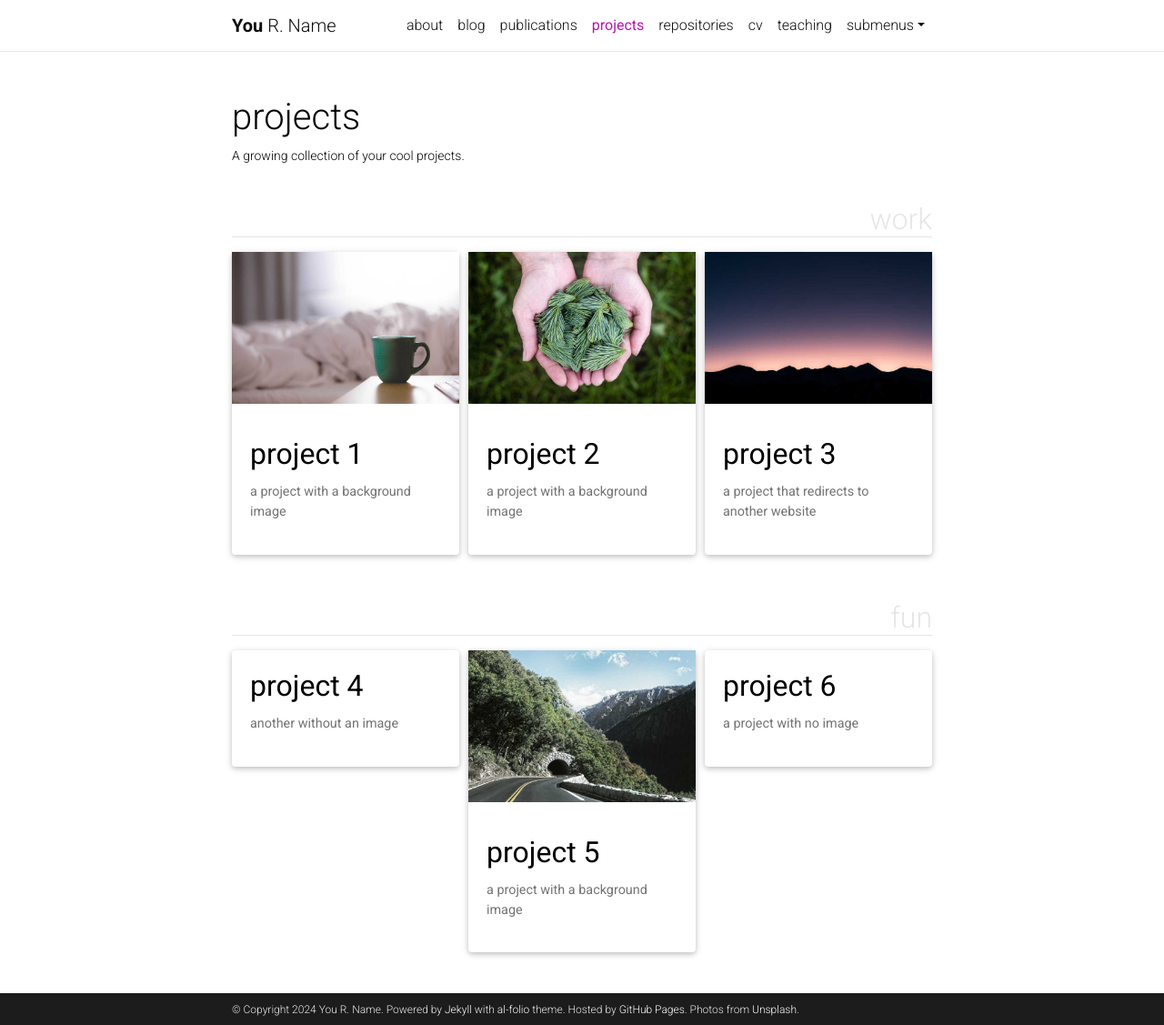
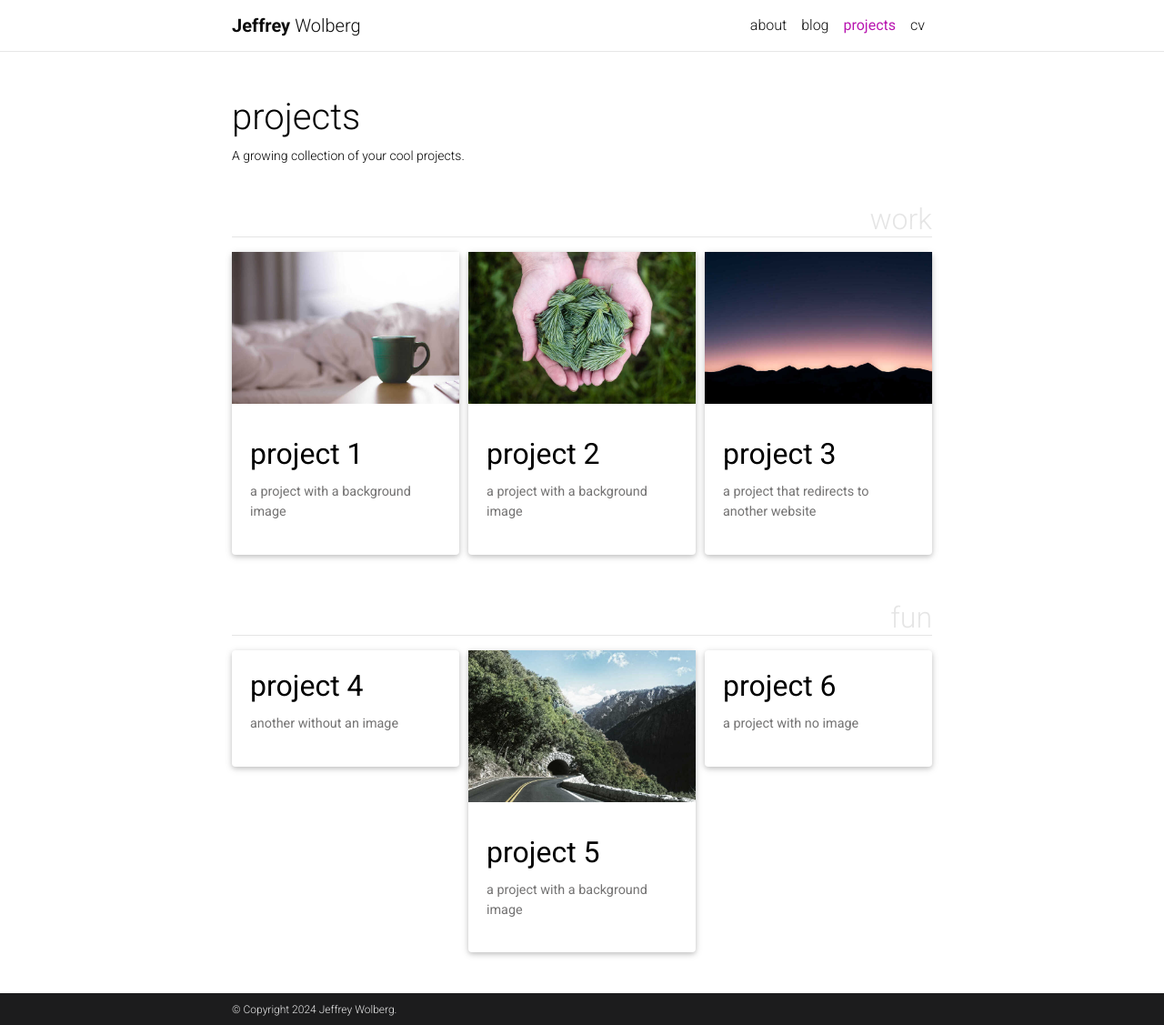
Before and after one commit to jeffreywolberg/jeffreywolberg.github.io, a Jekyll site: the page built from _pages/projects.md, in a window 1280 px wide and 1127 px high. Shown: the whole window at 91% size. Built offline with Jekyll 4.4.1, drawn with Linux system fonts in a browser that asks for light colours; full-size pictures stand in for the smaller copies a plugin makes; comment, search, counter and statistics services are not loaded; a style sheet for code colours, icons or effects is not loaded.

Commit message:
Remove tabs

```diff
--- a/_config.yml
+++ b/_config.yml
@@ -3,16 +3,12 @@
 # -----------------------------------------------------------------------------
 
 title: blank # the website title (if blank, full name will be used instead)
-first_name: You
-middle_name: R.
-last_name: Name
-email: you@example.com
+first_name: Jeffrey
+middle_name:
+last_name: Wolberg
+email: jeffrey.wolberg@gmail.com
 description: > # the ">" symbol means to ignore newlines until "footer_text:"
   A simple, whitespace theme for academics. Based on [*folio](https://github.com/bogoli/-folio) design.
-footer_text: >
-  Powered by <a href="https://jekyllrb.com/" target="_blank">Jekyll</a> with <a href="https://github.com/alshedivat/al-folio">al-folio</a> theme.
-  Hosted by <a href="https://pages.github.com/" target="_blank">GitHub Pages</a>.
-  Photos from <a href="https://unsplash.com" target="_blank">Unsplash</a>.
 keywords: jekyll, jekyll-theme, academic-website, portfolio-website  # add your own keywords or leave empty
 
 lang: en # the language of your site (for example: en, fr, cn, ru, etc.)
@@ -71,17 +67,17 @@
 # Social integration
 # -----------------------------------------------------------------------------
 
-github_username: # your GitHub user name
+github_username: jeffreywolberg
 gitlab_username: # your GitLab user name
-twitter_username: # your Twitter handle
+twitter_username: jeffreywolberg
 mastodon_username: # your mastodon instance+username in the format instance.tld/@username
-linkedin_username: # your LinkedIn user name
+linkedin_username: jeffrey-wolberg-38056819a
 telegram_username: # your Telegram user name
 scholar_userid: # your Google Scholar ID
 semanticscholar_id: # your Semantic Scholar ID
 whatsapp_number: # your WhatsApp number (full phone number in international format. Omit any zeroes, brackets, or dashes when adding the phone number in international format.)
 orcid_id: # your ORCID ID
-medium_username: # your Medium username
+medium_username: jeffreywolberg
 quora_username: # your Quora username
 publons_id: # your ID on Publons
 lattes_id: # your ID on Lattes (Brazilian Lattes CV)
@@ -102,7 +98,7 @@
 unsplash_id: # your unsplash id
 instagram_id: # your instagram id
 facebook_id: # your facebook id
-youtube_id: # your youtube channel id (youtube.com/@<youtube_id>)
+youtube_id: jeffreywolberg3735
 discord_id: # your discord id (18-digit unique numerical identifier)
 
 # -----------------------------------------------------------------------------
```
Also changed, not shown: _pages/about.md (+9 -13 lines), _pages/dropdown.md (+2 -2 lines), _pages/publications.md (+2 -2 lines), _pages/repositories.md (+2 -2 lines), _pages/teaching.md (+2 -2 lines).
